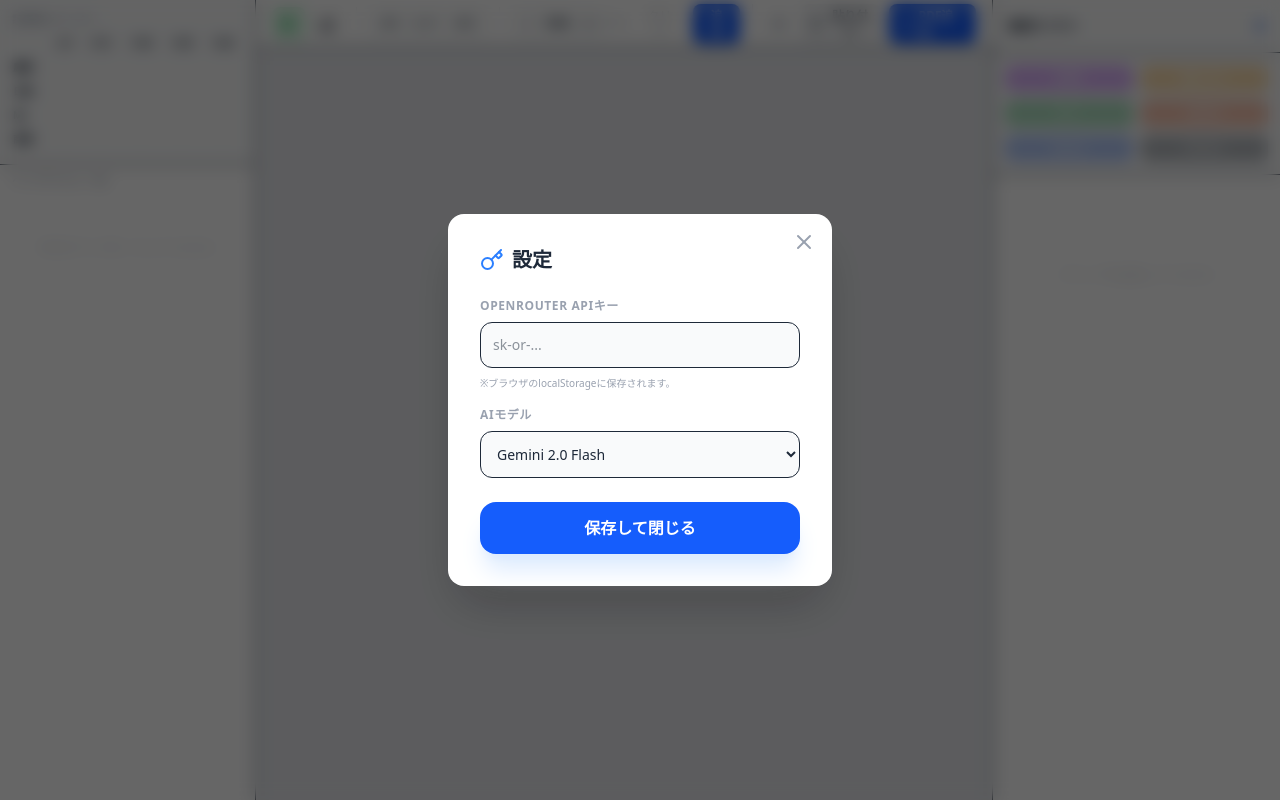
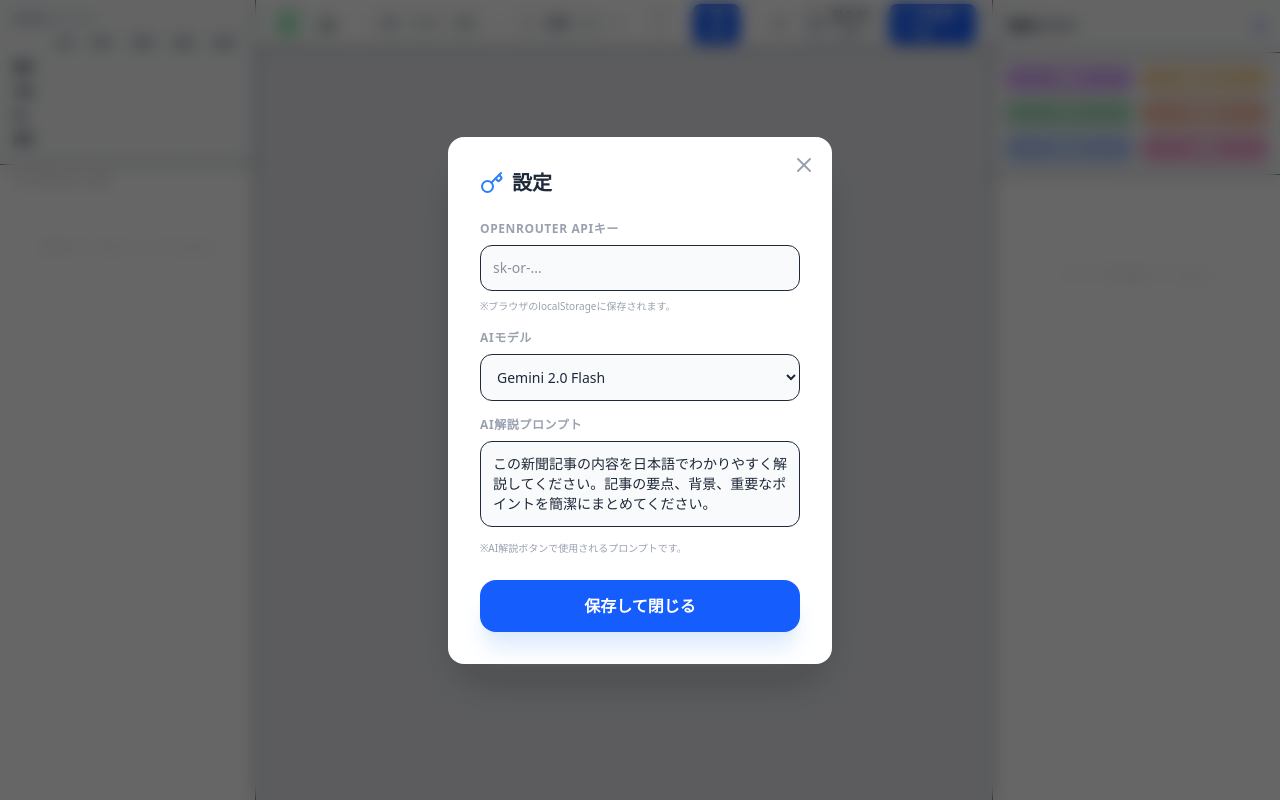
Before and after one commit to nakamurapomeo/pdf-clipper, a React (Vite) app: page / in a window 1280 px wide. Both pictures are taken after a click on the button 779 px from the left and 23 px from the top of the page. Built offline with nearby package versions, Linux system fonts and the light colour scheme.

Commit message:
feat: AI解説機能追加、PDF出力ボタン削除、プロンプト設定可能

```diff
--- a/src/PDFClipperApp.jsx
+++ b/src/PDFClipperApp.jsx
@@ -82,6 +82,9 @@ const PDFClipperApp = () => {
     const [pageThumbnails, setPageThumbnails] = useState([]);
     const [draggedClipId, setDraggedClipId] = useState(null);
     const [editingClipId, setEditingClipId] = useState(null);
+    const [explanationPrompt, setExplanationPrompt] = useState('この新聞記事の内容を日本語でわかりやすく解説してください。記事の要点、背景、重要なポイントを簡潔にまとめてください。');
+    const [explanationResult, setExplanationResult] = useState('');
+    const [isExplaining, setIsExplaining] = useState(false);
 
     const canvasRef = useRef(null);
     const containerRef = useRef(null);
@@ -89,6 +92,10 @@ const PDFClipperApp = () => {
     useEffect(() => {
         const storedKey = localStorage.getItem('openRouterApiKey');
         if (storedKey) setOpenRouterApiKey(storedKey);
+        const storedModel = localStorage.getItem('selectedModel');
+        if (storedModel) setSelectedModel(storedModel);
+        const storedPrompt = localStorage.getItem('explanationPrompt');
+        if (storedPrompt) setExplanationPrompt(storedPrompt);
     }, []);
 
     const handleFileUpload = async (uploadedFiles) => {
@@ -442,6 +449,41 @@ const PDFClipperApp = () => {
 
     const analyzeAllTitles = async () => { for (const c of clips) await analyzeTitleWithAI(c.id); };
 
+    // 全クリップをAIで解説
+    const explainAllClips = async () => {
+        if (clips.length === 0) return;
+        if (!openRouterApiKey) { alert("設定からOpenRouter APIキーを入力してください。"); return; }
+        setIsExplaining(true);
+        setExplanationResult('');
+        try {
+            const imageContents = clips.map((c, i) => ({
+                type: 'image_url',
+                image_url: { url: c.dataUrl }
+            }));
+            const res = await fetch('https://openrouter.ai/api/v1/chat/completions', {
+                method: 'POST',
+                headers: { 'Authorization': `Bearer ${openRouterApiKey}`, 'Content-Type': 'application/json' },
+                body: JSON.stringify({
+                    model: selectedModel,
+                    messages: [{
+                        role: 'user',
+                        content: [
+                            { type: 'text', text: `以下は${clips.length}件の新聞記事の画像です。それぞれについて、${explanationPrompt}\n\n各記事を番号付きで解説してください。` },
+                            ...imageContents
+                        ]
+                    }]
+                })
+            });
+            const data = await res.json();
+            const text = data.choices?.[0]?.message?.content?.trim() || "解説を取得できませんでした";
+            setExplanationResult(text);
+        } catch (e) {
+            setExplanationResult(`エラー: ${e.message}`);
+        } finally {
+            setIsExplaining(false);
+        }
+    };
+
     const updateMatrixCount = (date, key, delta) => {
         const dKey = formatDateKey(date);
         setMatrixCounts(prev => {
@@ -696,8 +738,17 @@ const PDFClipperApp = () => {
                             <button onClick={copyShareText} disabled={clips.length === 0} className="py-1.5 bg-green-600 text-white rounded-lg text-[10px] font-bold hover:opacity-90 disabled:opacity-30 transition-all">コピー</button>
                             <button onClick={downloadDailyPDFs} disabled={clips.length === 0} className="py-1.5 bg-orange-600 text-white rounded-lg text-[10px] font-bold hover:opacity-90 disabled:opacity-30 transition-all">日別PDF</button>
                             <button onClick={copyAndOpenCybozu} disabled={clips.length === 0} className="py-1.5 bg-blue-600 text-white rounded-lg text-[10px] font-bold hover:opacity-90 disabled:opacity-30 transition-all">Cybozu</button>
-                            <button onClick={downloadPDF} disabled={clips.length === 0} className="py-1.5 bg-gray-800 text-white rounded-lg text-[10px] font-bold hover:opacity-90 disabled:opacity-30 transition-all">PDF出力</button>
+                            <button onClick={explainAllClips} disabled={clips.length === 0 || isExplaining} className="py-1.5 bg-pink-600 text-white rounded-lg text-[10px] font-bold hover:opacity-90 disabled:opacity-30 transition-all">{isExplaining ? '解説中...' : 'AI解説'}</button>
                         </div>
+                        {explanationResult && (
+                            <div className="mt-2 p-2 bg-white rounded-lg border text-xs text-gray-700 max-h-40 overflow-y-auto whitespace-pre-wrap">
+                                <div className="flex justify-between items-center mb-1">
+                                    <span className="font-bold text-pink-600">AI解説結果</span>
+                                    <button onClick={() => { copyToClipboardFallback(explanationResult); }} className="text-[10px] text-blue-600 hover:underline">コピー</button>
+                                </div>
+                                {explanationResult}
+                            </div>
+                        )}
                     </div>
                     <div className="flex-1 p-3 space-y-4">
                         {clips.map((c, idx) => (
@@ -749,8 +800,13 @@ const PDFClipperApp = () => {
                                     {AI_MODELS.map(m => <option key={m.id} value={m.id}>{m.name}</option>)}
                                 </select>
                             </div>
+                            <div>
+                                <label className="text-xs font-bold text-gray-400 mb-2 block uppercase tracking-wider">AI解説プロンプト</label>
+                                <textarea value={explanationPrompt} onChange={(e) => setExplanationPrompt(e.target.value)} className="w-full p-3 bg-gray-50 border rounded-xl text-sm focus:ring-4 focus:ring-blue-50 outline-none transition-all resize-none" rows={3} placeholder="記事の解説方法を指定..." />
+                                <p className="text-[10px] text-gray-400 mt-2">※AI解説ボタンで使用されるプロンプトです。</p>
+                            </div>
                         </div>
-                        <button onClick={() => { localStorage.setItem('openRouterApiKey', openRouterApiKey); localStorage.setItem('selectedModel', selectedModel); setSettingsOpen(false) }} className="w-full py-3.5 bg-blue-600 text-white rounded-2xl font-black shadow-xl shadow-blue-100 hover:bg-blue-700 transition-all active:scale-95">保存して閉じる</button>
+                        <button onClick={() => { localStorage.setItem('openRouterApiKey', openRouterApiKey); localStorage.setItem('selectedModel', selectedModel); localStorage.setItem('explanationPrompt', explanationPrompt); setSettingsOpen(false) }} className="w-full py-3.5 bg-blue-600 text-white rounded-2xl font-black shadow-xl shadow-blue-100 hover:bg-blue-700 transition-all active:scale-95">保存して閉じる</button>
                     </div>
                 </div>
             )}
```
